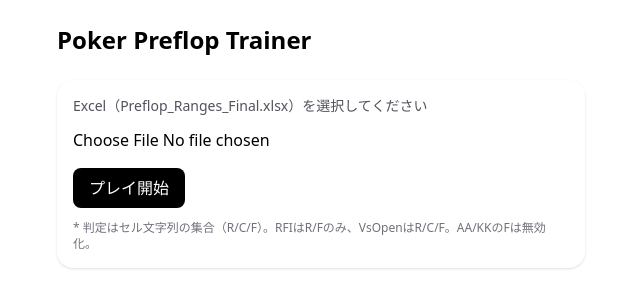
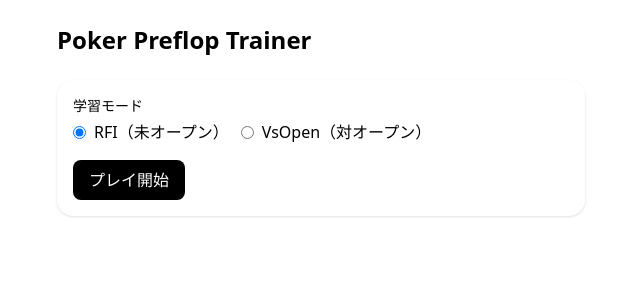
Before and after one commit to HamachiWrong/poker-preflop-trainer, a React (Vite) app in the folder app/: page / in a window 1280 px wide. Shown: the top 308 px of the page, without its empty margins (319-959 px from the left). Built offline with nearby package versions, Linux system fonts and the light colour scheme; no server answers.

Commit message:
feat: minimal start screen + default ranges autoload

```diff
--- a/app/src/pages/Play.tsx
+++ b/app/src/pages/Play.tsx
@@ -4,16 +4,17 @@ import type { Action } from "../lib/types";
 
 export default function Play() {
   const { question, nextQuestion, answer } = useStore();
+  const studyFilter = useStore(s => s.studyFilter); // ← 追加
   const [feedback, setFeedback] = useState<null | {correct:boolean; allowed:Set<Action>}>(null);
 
   useEffect(() => {
-    if (!question) nextQuestion();
-  }, [question, nextQuestion]);
+    if (!question) nextQuestion(studyFilter ?? undefined); // ← 追加
+  }, [question, nextQuestion, studyFilter]);               // ← 依存に追加
 
   if (!question) {
     return (
       <div className="p-6 max-w-xl mx-auto">
-        <p>問題を生成中…（Excelが読み込まれていない場合は「戻る」でアップロードしてください）</p>
+        <p>問題を生成中…（初回は数秒かかることがあります）</p>
         <a className="text-blue-600 underline" href="/">戻る</a>
       </div>
     );
@@ -24,13 +25,13 @@ export default function Play() {
     ? `${scenario.hero} (RFI) / ${hand}`
     : `${scenario.hero} vs ${scenario.opener} / ${hand}`;
 
-  const buttons: {label:string; action: Action}[] =
+  const buttons =
     scenario.kind === "unopened"
-      ? [{label:"Raise (3bb)", action:"raise"}, {label:"Fold", action:"fold"}]
+      ? [{label:"Raise (3bb)", action:"raise" as const}, {label:"Fold", action:"fold" as const}]
       : [
-          {label:"3bet (Raise)", action:"raise"},
-          {label:"Call", action:"call"},
-          {label:"Fold", action:"fold"},
+          {label:"3bet (Raise)", action:"raise" as const},
+          {label:"Call", action:"call" as const},
+          {label:"Fold", action:"fold" as const},
         ];
 
   function pick(a: Action) {
@@ -41,7 +42,7 @@ export default function Play() {
 
   function next() {
     setFeedback(null);
-    nextQuestion();
+    nextQuestion(studyFilter ?? undefined); // ← 追加
   }
 
   return (
--- a/app/src/pages/UploadRanges.tsx
+++ b/app/src/pages/UploadRanges.tsx
@@ -1,38 +1,78 @@
-import { useState } from "react";
+import { useEffect, useState } from "react";
 import { parseExcelArrayBuffer } from "../lib/parseRanges";
 import { useStore } from "../state/store";
 import { useNavigate } from "react-router-dom";
 
 export default function UploadRanges() {
-  const [status, setStatus] = useState<string>("Excel（Preflop_Ranges_Final.xlsx）を選択してください");
+  const [mode, setMode] = useState<'rfi'|'vs_open'>('rfi');
+  const allowed = useStore(s => s.allowed);
   const setAllowed = useStore(s => s.setAllowed);
+  const setStudyFilter = useStore(s => s.setStudyFilter);
   const nav = useNavigate();
 
-  async function onFile(e: React.ChangeEvent<HTMLInputElement>) {
-    const file = e.target.files?.[0];
-    if (!file) return;
-    setStatus("解析中…");
-    const buf = await file.arrayBuffer();
-    const allowed = await parseExcelArrayBuffer(buf);
-    setAllowed(allowed);
-    setStatus(`OK: 読み込み成功（定義 ${Object.keys(allowed).length} 件）`);
+  async function ensureDefaultLoaded() {
+    if (allowed) return;
+    const url = `${import.meta.env.BASE_URL}Preflop_Ranges_Default.xlsx`;
+    const res = await fetch(url);
+    if (!res.ok) throw new Error(`fetch failed: ${res.status}`);
+    const buf = await res.arrayBuffer();
+    const a = await parseExcelArrayBuffer(buf);
+    setAllowed(a);
+  }
+
+  useEffect(() => {
+    // 初回にバックグラウンドでデフォルト読込（UIには表示しない）
+    ensureDefaultLoaded().catch(() => {});
+    // eslint-disable-next-line react-hooks/exhaustive-deps
+  }, []);
+
+  async function start() {
+    try {
+      await ensureDefaultLoaded(); // まだならここで確実に読み込み
+      setStudyFilter(mode === 'rfi' ? { kind: 'unopened' } : { kind: 'vs_open' });
+      nav("/play");
+    } catch (e) {
+      alert("デフォルトデータの読み込みに失敗しました。通信環境を確認してください。");
+    }
   }
 
   return (
     <div className="max-w-xl mx-auto p-6 space-y-6">
       <h1 className="text-2xl font-bold">Poker Preflop Trainer</h1>
-      <div className="p-4 rounded-2xl bg-white shadow">
-        <p className="mb-3 text-sm text-zinc-600">{status}</p>
-        <input type="file" accept=".xlsx" onChange={onFile} className="block w-full" />
+
+      <div className="p-4 rounded-2xl bg-white shadow space-y-4">
+        <div>
+          <label className="block text-sm mb-1">学習モード</label>
+          <div className="flex gap-3">
+            <label className="inline-flex items-center gap-2 cursor-pointer">
+              <input
+                type="radio"
+                name="mode"
+                value="rfi"
+                checked={mode === 'rfi'}
+                onChange={() => setMode('rfi')}
+              />
+              <span>RFI（未オープン）</span>
+            </label>
+            <label className="inline-flex items-center gap-2 cursor-pointer">
+              <input
+                type="radio"
+                name="mode"
+                value="vs_open"
+                checked={mode === 'vs_open'}
+                onChange={() => setMode('vs_open')}
+              />
+              <span>VsOpen（対オープン）</span>
+            </label>
+          </div>
+        </div>
+
         <button
-          className="mt-4 px-4 py-2 rounded-lg bg-black text-white disabled:opacity-40"
-          onClick={() => nav("/play")}
+          className="px-4 py-2 rounded-lg bg-black text-white"
+          onClick={start}
         >
           プレイ開始
         </button>
-        <p className="mt-3 text-xs text-zinc-500">
-          * 判定はセル文字列の集合（R/C/F）。RFIはR/Fのみ、VsOpenはR/C/F。AA/KKのFは無効化。
-        </p>
       </div>
     </div>
   );
--- a/app/src/state/store.ts
+++ b/app/src/state/store.ts
@@ -1,6 +1,6 @@
-import { create } from "zustand"; // ← これはランタイムで使う“値”なので必要
-import { keyOf } from "../lib/types";                  // 値
-import type { AllowedMap, Action, Scenario, Hand169 } from "../lib/types"; // 型
+import { create } from "zustand";
+import { keyOf } from "../lib/types";
+import type { AllowedMap, Action, Scenario, Hand169 } from "../lib/types";
 
 type Question = { scenario: Scenario; hand: Hand169 };
 
@@ -8,41 +8,45 @@ type Store = {
   allowed: AllowedMap | null;
   setAllowed: (a: AllowedMap) => void;
 
+  // 追加：学習フィルタ
+  studyFilter: Partial<Scenario> | null;
+  setStudyFilter: (f: Partial<Scenario> | null) => void;
+
   question: Question | null;
   nextQuestion: (filter?: Partial<Scenario>) => void;
 
   answer: (a: Action) => { correct: boolean; allowed: Set<Action> } | null;
 };
 
-function randomPick<T>(arr: T[]): T {
-  return arr[Math.floor(Math.random() * arr.length)];
-}
-
 export const useStore = create<Store>((set, get) => ({
   allowed: null,
   setAllowed: (a) => set({ allowed: a }),
+
+  // 追加
+  studyFilter: null,
+  setStudyFilter: (f) => set({ studyFilter: f }),
 
   question: null,
   nextQuestion: (filter) => {
     const allowed = get().allowed;
     if (!allowed) return;
 
+    // 渡された filter > 保存してある filter の順で適用
+    const effFilter = filter ?? get().studyFilter ?? null;
+
     const keys = Object.keys(allowed).filter(k => {
-      if (!filter) return true;
+      if (!effFilter) return true;
       const [kind, hero, opener] = k.split("|");
-      if (filter.kind && filter.kind !== (kind as any)) return false;
-      if (filter.hero && filter.hero !== (hero as any)) return false;
-      if (typeof filter.opener !== "undefined" && filter.opener !== (opener as any)) return false;
+      if (effFilter.kind && effFilter.kind !== (kind as any)) return false;
+      if (effFilter.hero && effFilter.hero !== (hero as any)) return false;
+      if (typeof effFilter.opener !== "undefined" && effFilter.opener !== (opener as any)) return false;
       return true;
     });
     if (keys.length === 0) return;
 
-    const key = randomPick(keys);
+    const key = keys[Math.floor(Math.random() * keys.length)];
     const [, hero, opener, hand] = key.split("|");
-    const scenario = (opener
-      ? { kind: "vs_open", hero, opener }
-      : { kind: "unopened", hero, opener: "" }) as Scenario;
-
+    const scenario = (opener ? { kind: "vs_open", hero, opener } : { kind: "unopened", hero, opener: "" }) as Scenario;
     set({ question: { scenario, hand: hand as Hand169 } });
   },
 
```
Also changed, not shown: 1 other file (tests, documents, lock files or other folders).
